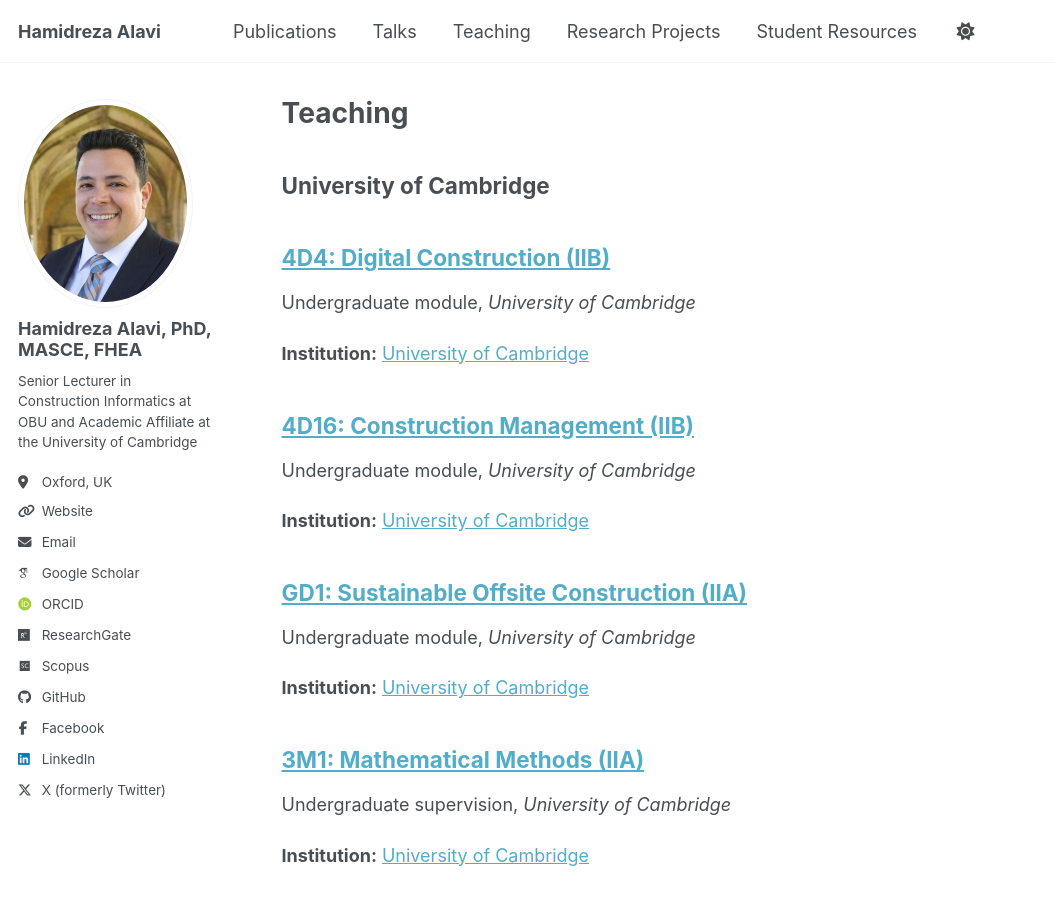
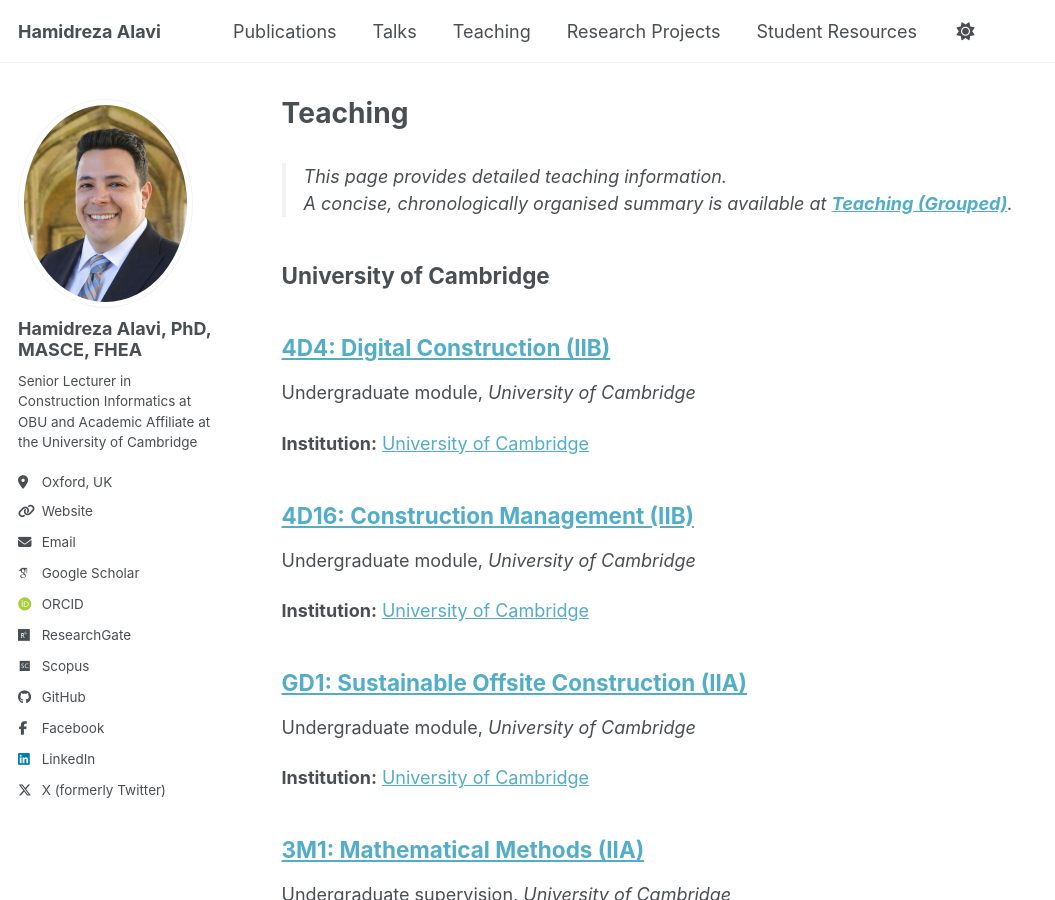
Before and after one commit to Hr-Alavi/Hr-Alavi.github.io, a Jekyll site: the page built from _pages/teaching.html, in a window 1280 px wide and 900 px high. Shown: the whole window, without its empty margins (0-1055 px from the left). Built offline with Jekyll 4.4.1, drawn with Linux system fonts in a browser that asks for light colours; some web fonts are replaced; a script bundle is joined from its source files by our own code; library files that are not in the unit come from our copies.

Commit message:
Update teaching.html

```diff
--- a/_pages/teaching.html
+++ b/_pages/teaching.html
@@ -6,6 +6,13 @@
 ---
 
 {% include base_path %}
+<blockquote>
+  <p>
+    This page provides detailed teaching information.<br>
+    A concise, chronologically organised summary is available at
+    <strong><a href="/teaching-grouped/">Teaching (Grouped)</a></strong>.
+  </p>
+</blockquote>
 
 <h2>University of Cambridge</h2>
 {% for post in site.teaching reversed %}
```
